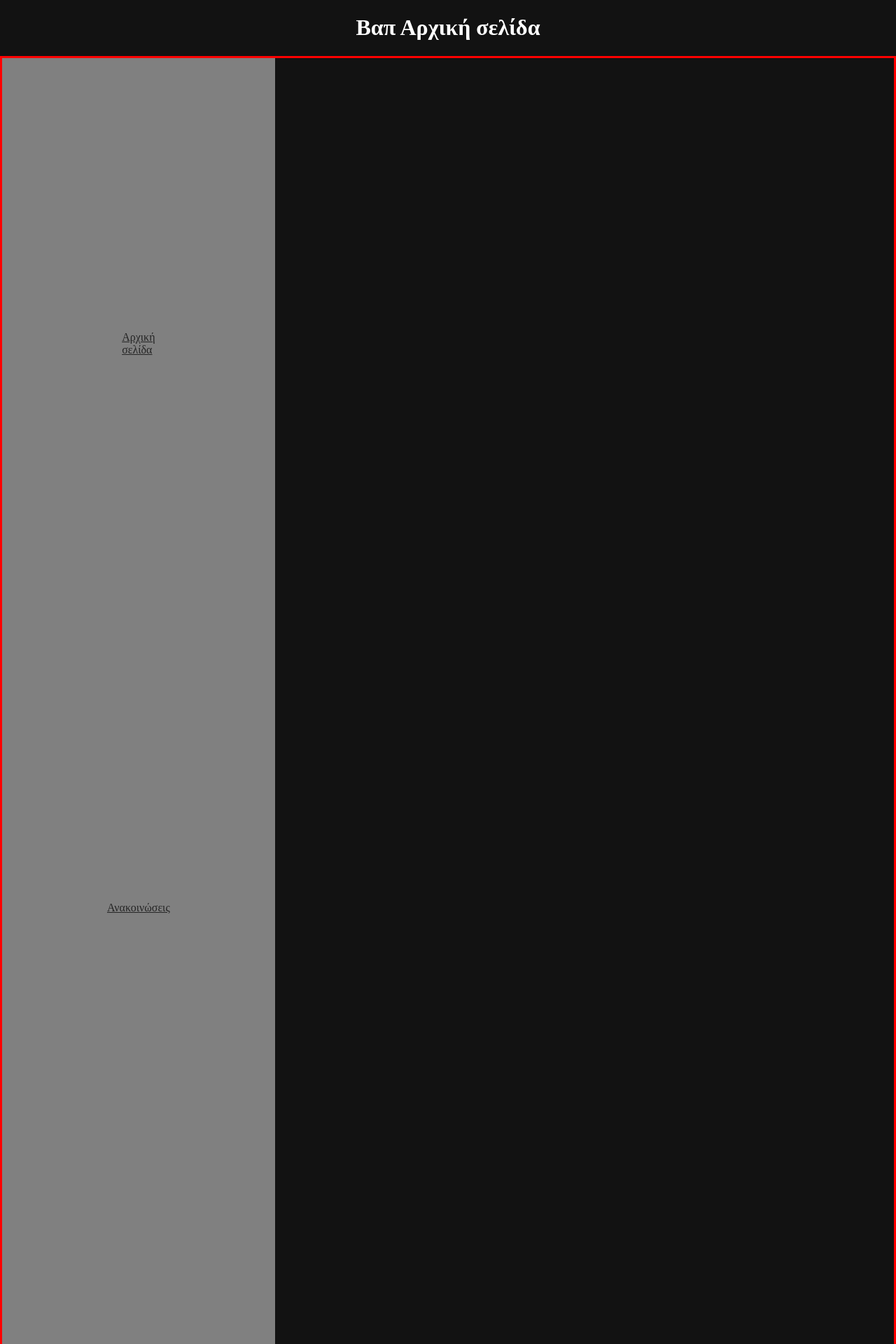
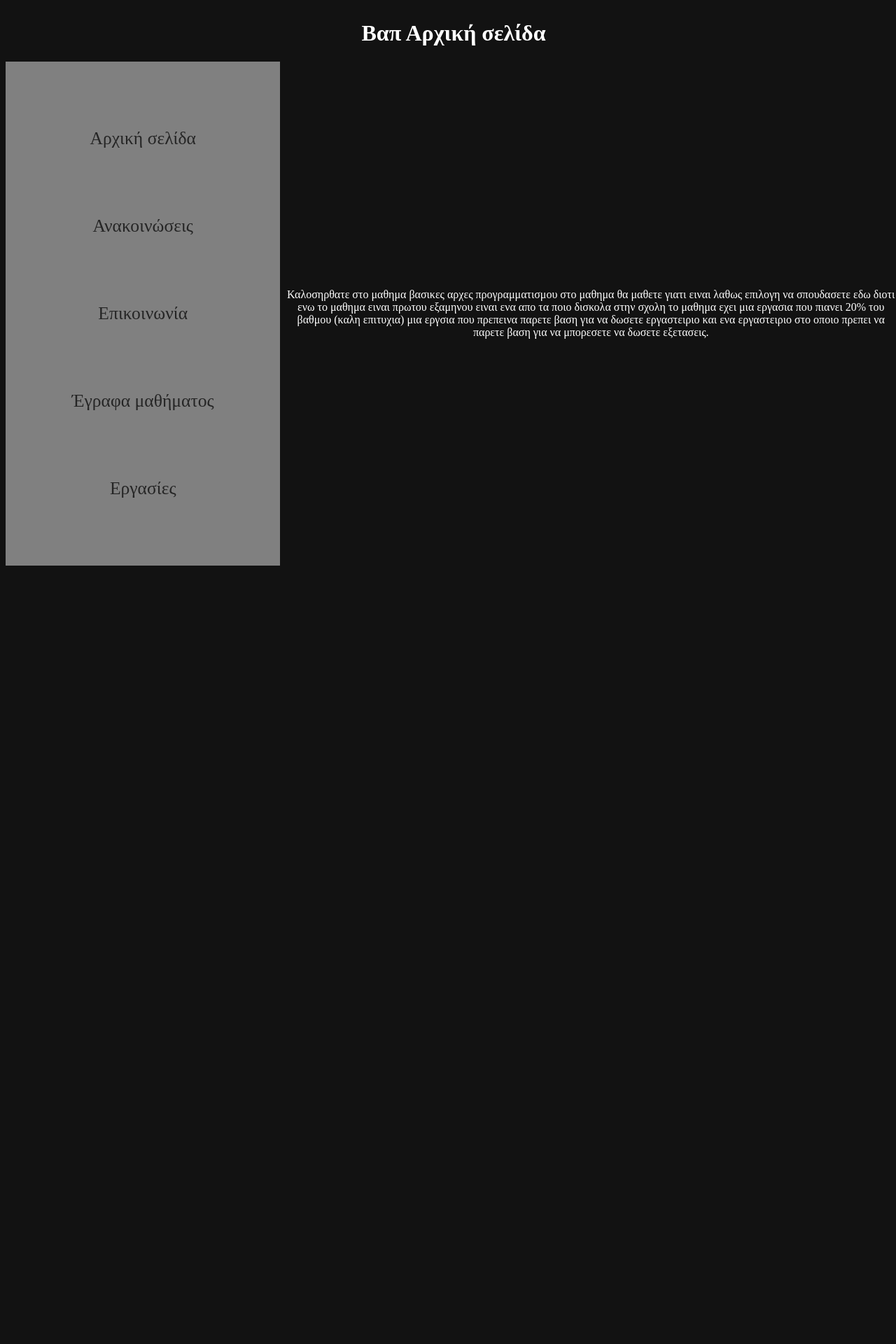
Before and after one commit to jimkalis16/HTML, a PHP site: page / in a window 1280 px wide. Shown: the top 1920 px of the page at 70% size. After the commit the page ends 808 px from the top, so only its background shows below. Run offline with PHP 8.4, Linux system fonts and the light colour scheme.

Commit message:
almost fully worcking just have to remove the bars over and under and add the photo

```diff
--- a/index.css
+++ b/index.css
@@ -1,10 +1,7 @@
 body {
   background-color:#121212;
-  display: flex;
-  flex-direction: column;
-  margin:0;
-  padding: 0;
-
+  width:100vw;
+	height:100vh;
 }
 
 h1{
@@ -12,20 +9,27 @@ h1{
 	text-align:center;
 }
 
+#page-wrapper {
+    margin: 0 ;
+}
+
+#column{
+  display: flex;
+  flex-direction: column;
+  margin:0;
+  padding:0;
+  width:100%;
+	height:100%;
+
+}
+
 .mainarea{
   display:flex;
+  flex-direction: row;
 	align-items:center;
-	justify-contnet:right;
   width:100%;
 	height:100%;
-    border: solid red;
-}
 
-#row{
-    display:flex;
-    overflow:hidden;
-    height:100%;
-    width:100%;
 }
 
 #container{
@@ -40,6 +44,11 @@ h1{
 
 .chose{
   color:#252525;
-  font-size:100%;
-  margin:100%;
+  font-size:2vw;
+  text-decoration:none;
 }
+
+.info{
+  color:white;
+	text-align:center;
+}
--- a/index.html
+++ b/index.html
@@ -9,10 +9,10 @@
 </head>
 
 <body>
-  <h1>
-    Βαπ Αρχική σελίδα
-  </h1>
-  <div id="row">
+  <div id="column">
+    <h1>
+      Βαπ Αρχική σελίδα
+    </h1>
     <div class="mainarea">
       <div id="container">
         <a class="chose" href="index.html">Αρχική σελίδα </a>
@@ -23,7 +23,7 @@
       </div>
       <p class="info">
         Καλοσηρθατε στο μαθημα βασικες αρχες προγραμματισμου στο μαθημα θα μαθετε γιατι ειναι λαθως επιλογη να
-        σπουδασετε εδω διοτι ενω το μαθημα ειναι πρωτου εξαμηνου ειναιενα απο τα ποιο δισκολα στην σχολη το μαθημα εχει
+        σπουδασετε εδω διοτι ενω το μαθημα ειναι πρωτου εξαμηνου ειναι ενα απο τα ποιο δισκολα στην σχολη το μαθημα εχει
         μια εργασια που πιανει 20% του βαθμου (καλη επιτυχια) μια εργσια που πρεπεινα παρετε βαση για να δωσετε
         εργαστειριο και ενα εργαστειριο στο οποιο πρεπει να παρετε βαση για να μπορεσετε να δωσετε εξετασεις.
       </p>
```
